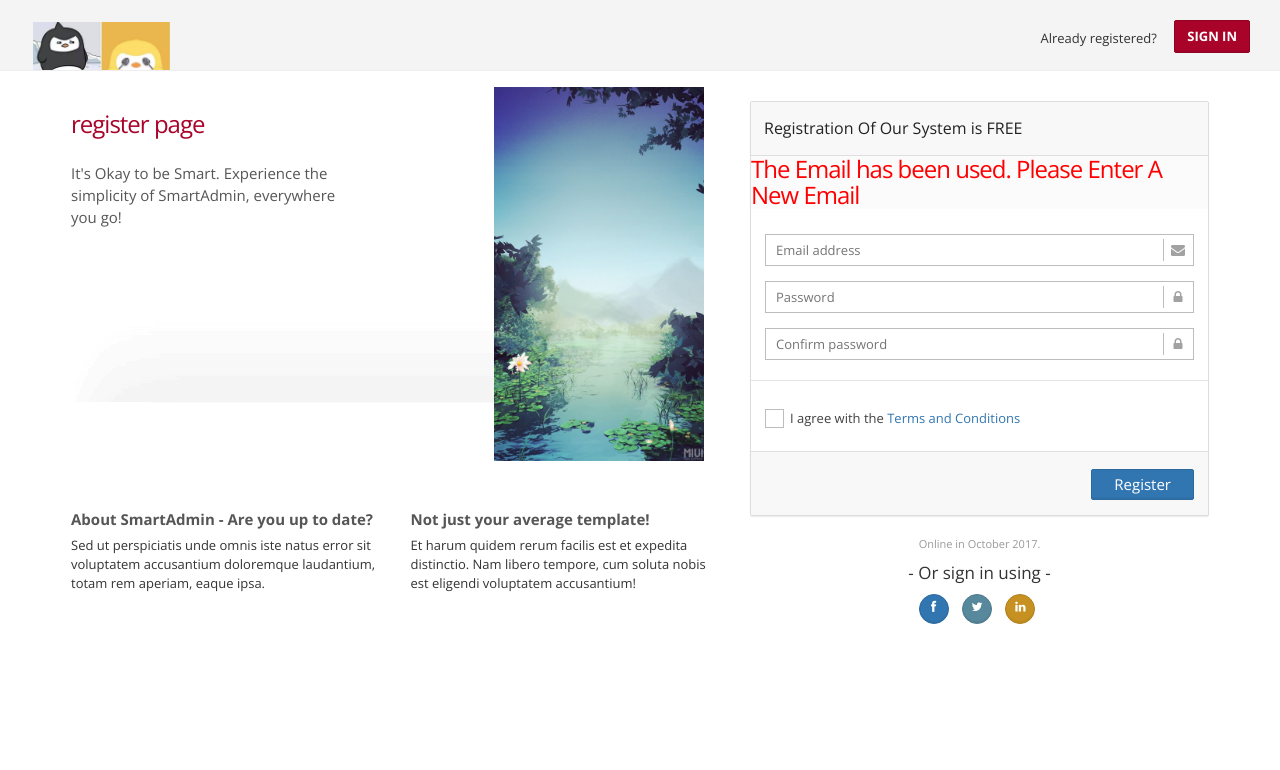
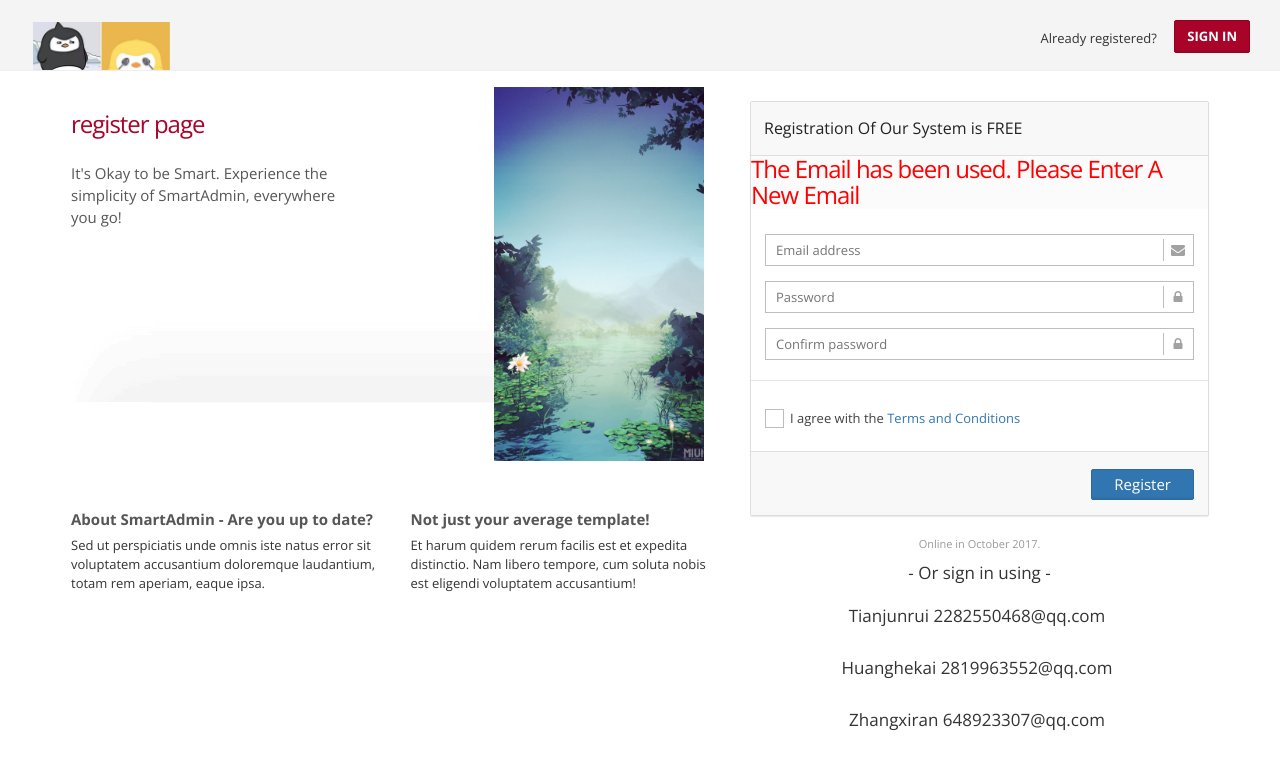
Before and after one commit to softwareprojecttjrzxrhhk/software, a Java web app: page /wrongregister.jsp in a window 1280 px wide. Shown: the top 770 px of the page. Run offline with Tomcat 11, a stand-in JSP engine, Linux system fonts and the light colour scheme; some libraries are stand-ins or nearby versions.

Commit message:
12101640

```diff
--- a/WebContent/wrongregister.jsp
+++ b/WebContent/wrongregister.jsp
@@ -150,16 +150,22 @@
 
 						</div>
 						<p class="note text-center">Online in October 2017.</p>
-						<h5 class="text-center">- Or sign in using -</h5>
+
+						<h5 class="text-center"> - Or sign in using -</h5>
+
+										<ul class="list-inline text-center">
+							<li>
+								<h5>Tianjunrui 2282550468@qq.com</h5>
+							</li>
+						</ul>
 						<ul class="list-inline text-center">
 							<li>
-								<a href="javascript:void(0);" class="btn btn-primary btn-circle"><i class="fa fa-facebook"></i></a>
+								<h5> Huanghekai 2819963552@qq.com</h5>
 							</li>
+						</ul>
+						<ul class="list-inline text-center">
 							<li>
-								<a href="javascript:void(0);" class="btn btn-info btn-circle"><i class="fa fa-twitter"></i></a>
-							</li>
-							<li>
-								<a href="javascript:void(0);" class="btn btn-warning btn-circle"><i class="fa fa-linkedin"></i></a>
+								<h5> Zhangxiran 648923307@qq.com</h5>
 							</li>
 						</ul>
 					</div>
--- a/src/webCl/HUPU.java
+++ b/src/webCl/HUPU.java
@@ -5,7 +5,7 @@ public class HUPU {
     return WebC.httpRequest("http://bbs.csdn.net/topics/392284846?page=1");
   }
   public static void main(String[] args) {
-    String s=htmlS("1",1); // sdd
+    String s=htmlS("1",1);
     Main.textWrite("html1.txt", s);
   }
 
```
Also changed, not shown: WebContent/forgotpassword.jsp (+7 -3 lines), WebContent/information.jsp (+9 -0 lines), WebContent/register.jsp (+6 -4 lines).
